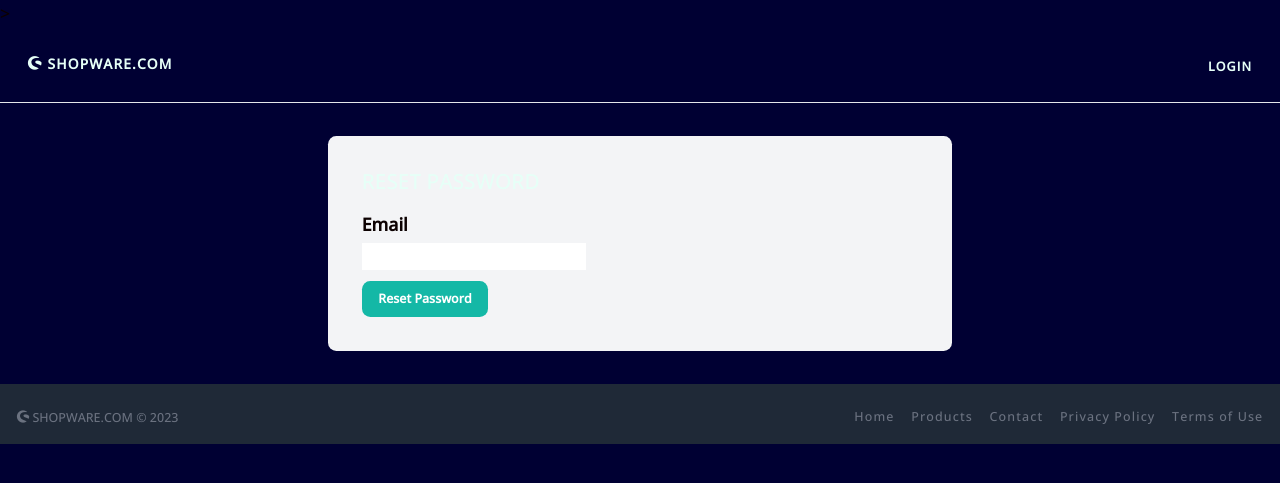
After one commit to Ola-Yeenca/E-commerce-old, a Django app: page /reset_password/ in a window 1280 px wide. The commit adds this page. Shown: the top 483 px of the page. Run offline with Django 4.2, Linux system fonts and the light colour scheme; parts of the project's set-up code (start-up, migrations or seed data) failed here and were passed over; some libraries are stand-ins or nearby versions.

Commit message:
fixing forgot password

```diff
--- a/shopify/core/templates/core/base.html
+++ b/shopify/core/templates/core/base.html
@@ -10,6 +10,7 @@
     <meta name="viewport" content="width=device-width, initial-scale=1">
     <script src="https://cdn.tailwindcss.com" rel="stylesheet"></script>
     <link rel="stylesheet" href="{% static '/stylesheet/application.css' %}">
+    <link rel="web-page-logo" href=<i class="devicon-shopware-original"></i>>
     <link rel="stylesheet" href="https://cdn.jsdelivr.net/gh/devicons/devicon@v2.15.1/devicon.min.css">
 
   </head>
--- a/shopify/core/templates/core/login.html
+++ b/shopify/core/templates/core/login.html
@@ -30,6 +30,11 @@
     {% endif %}
 
     <button type="submit" class="px-6 py-3 text-lg font-semibold bg-teal-500 text-white rounded-xl hover:bg-teal-700">Log In</button>
+    <div class="mt-4">
+      <a href="{% url 'core:reset_password' %}" class="text-lg font-semibold hover:text-gray-500">Forgot Password?</a>
+    <div>
+      <a href="{% url 'core:signup' %}" class="text-lg font-semibold hover:text-gray-500">Sign Up</a>
+    </div>
   </form>
 </div>
 {% endblock %}
--- /dev/null
+++ b/shopify/core/templates/core/reset_password.html
@@ -0,0 +1,38 @@
+{% extends 'core/base.html' %}
+{% load static %}
+
+{% block title %}Reset Password{% endblock %}
+
+{% block content %}
+<div class="w-1/2 my-6 p-12 mx-auto bg-gray-100 rounded-xl">
+  <h1 class="mb-6 text-3xl">Reset Password</h1>
+  <form method="post" action=".">
+    {% csrf_token %}
+
+    <div class="mb-4">
+      <label for="id_email" class="block mb-2 font-semibold">Email</label>
+      {{ form.email }}
+    </div>
+
+    {% if form.errors or form.non_field_errors %}
+
+    <div class="mb-4 p-4 bg-red-100 text-red-700 border border-red-400 rounded">
+      <h2 class="mb-2 font-semibold">Error</h2>
+      <ul>
+        {% for field in form %}
+        {% for error in field.errors %}
+        <li>{{ error }}</li>
+        {% endfor %}
+        {% endfor %}
+        {% for error in form.non_field_errors %}
+        <li>{{ error }}</li>
+        {% endfor %}
+      </ul>
+    </div>
+
+    {% endif %}
+
+    <button type="submit" class="px-6 py-3 text-lg font-semibold bg-teal-500 text-white rounded-xl hover:bg-teal-700">Reset Password</button>
+  </form>
+</div>
+{% endblock %}
--- a/shopify/core/urls.py
+++ b/shopify/core/urls.py
@@ -2,7 +2,6 @@
 from . import views
 from .forms import LoginForm
 from django.contrib.auth import views as auth_views
-
 
 app_name = 'core'
 
@@ -12,4 +11,8 @@
     path('signup/', views.signup, name='signup'),
     path('login/', auth_views.LoginView.as_view(template_name='core/login.html', authentication_form=LoginForm), name='login'),
     path('logout/', auth_views.LogoutView.as_view(template_name='core/logout.html'), name='logout'),
+    path('reset_password/', auth_views.PasswordResetView.as_view(template_name='core/reset_password.html'), name='reset_password'),
+    path('password_reset_done/', auth_views.PasswordResetDoneView.as_view(template_name='core/password_reset_done.html'), name='password_reset_done'),
+    path('reset/<uidb64>/<token>/', auth_views.PasswordResetConfirmView.as_view(template_name='core/password_reset_confirm.html'), name='password_reset_confirm'),
+    path('reset_password_complete/', auth_views.PasswordResetCompleteView.as_view(template_name='core/password_reset_complete.html'), name='password_reset_complete'),
 ]
```
Also changed, not shown: shopify/communication/consumers.py (+12 -0 lines), shopify/core/templates/core/password_reset_done.html (added, +12 -0 lines), shopify/core/views.py (+32 -0 lines), shopify/shopify/settings.py (+16 -0 lines), shopify/core/templates/core/password_reset_complete.html (added), shopify/core/templates/core/password_reset_confirm.html (added), shopify/db.sqlite3.
